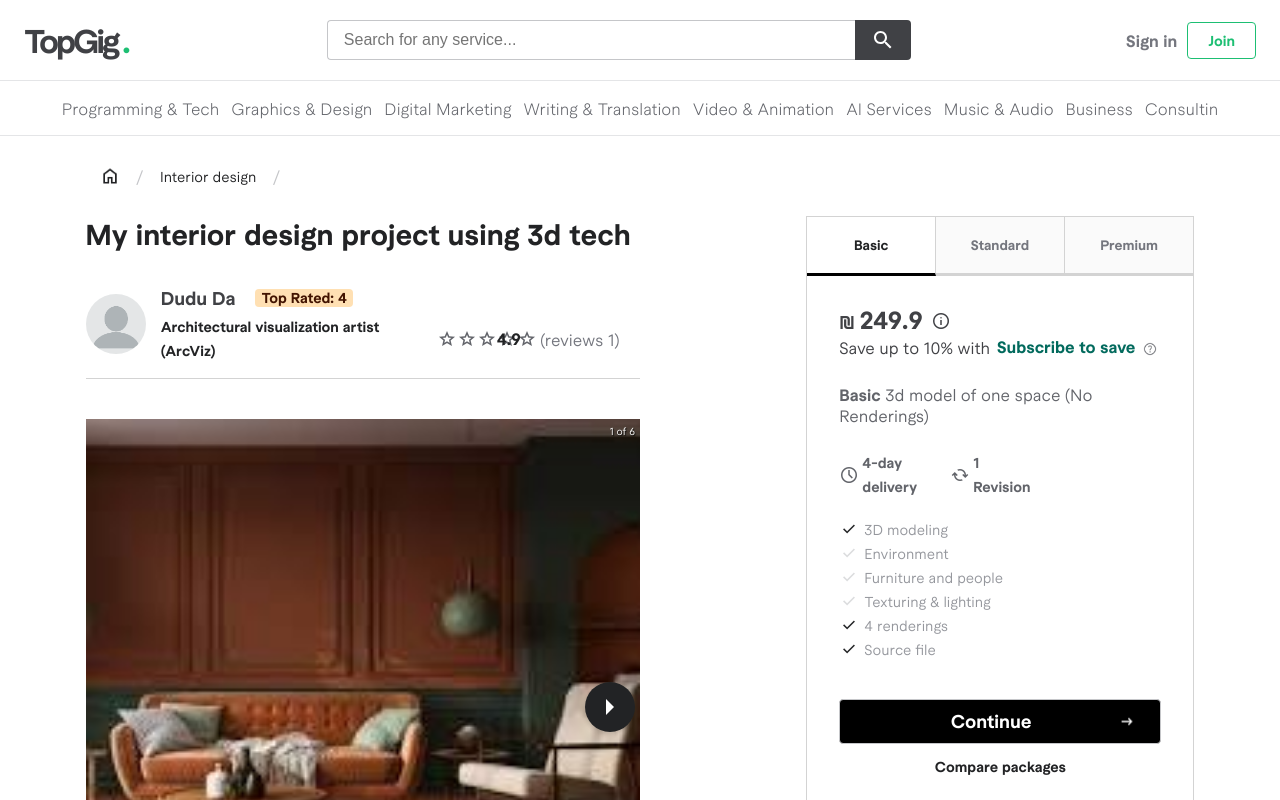
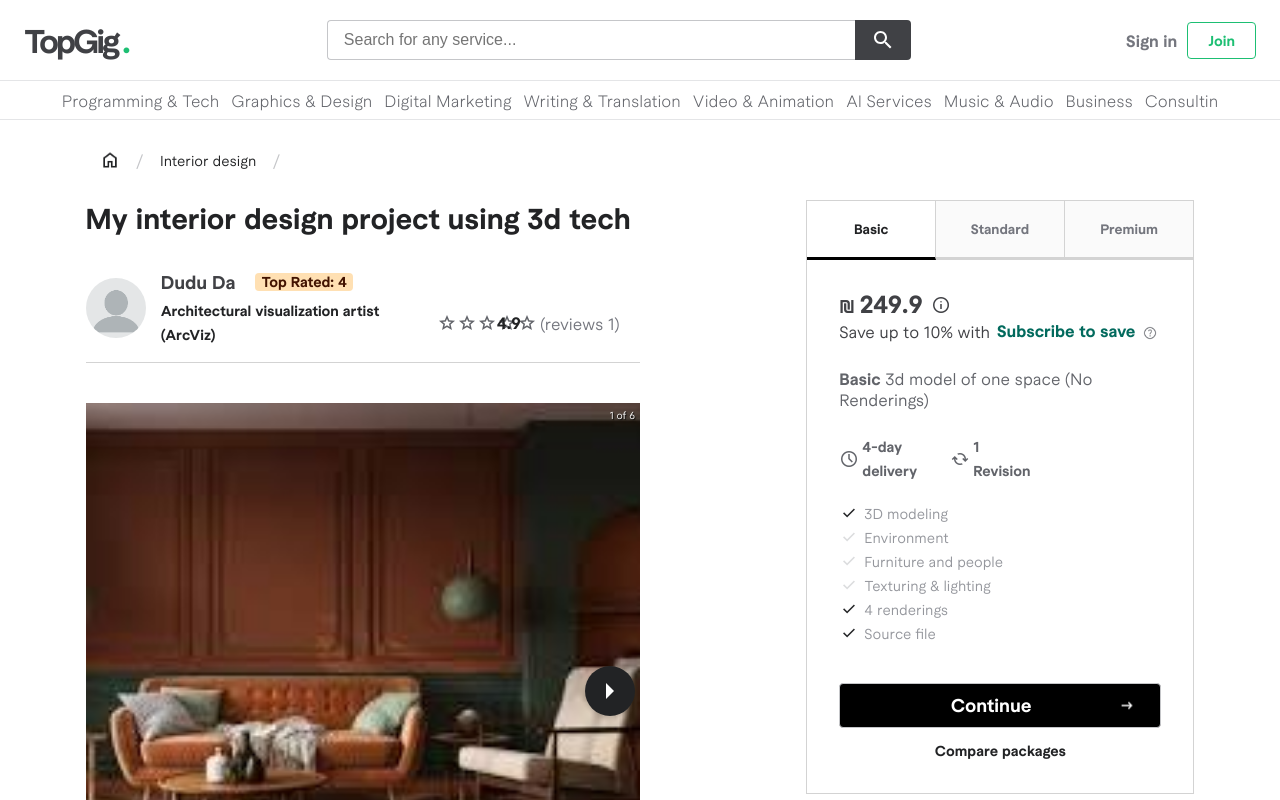
Before and after one commit to nadavbotzer/frontend-gig, a React (Vite) app: page /gig/1 in a window 1280 px wide. Shown: the top 800 px of the page. Built offline with nearby package versions, Linux system fonts and the light colour scheme.

Commit message:
Fix app header

```diff
--- a/src/assets/styles/cmps/AppHeader.scss
+++ b/src/assets/styles/cmps/AppHeader.scss
@@ -40,6 +40,7 @@
         margin-inline-start: 32px;
         align-items: center;
         color: $clr2;
+        flex-shrink: 0;
 
         .btn-join {
             padding: 7px 20px;
@@ -112,7 +113,6 @@
         display: none;
         gap: 12px;
         justify-content: center;
-        padding: 8px;
         color: $clr9;
         font-weight: 100;
         border-block: 1px solid #e4e5e7;
```
